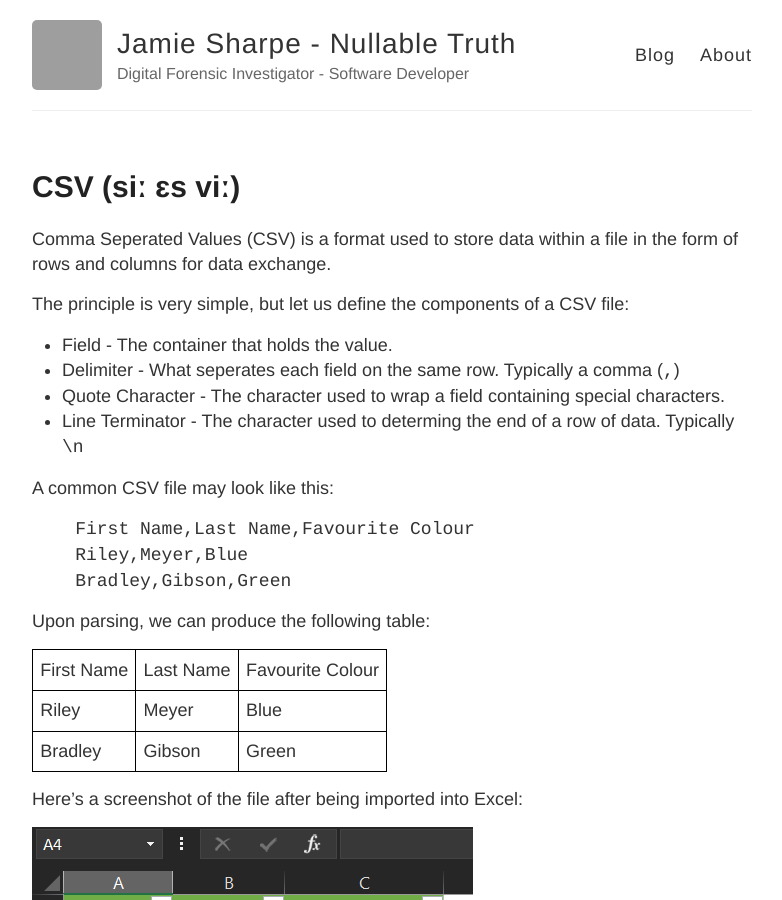
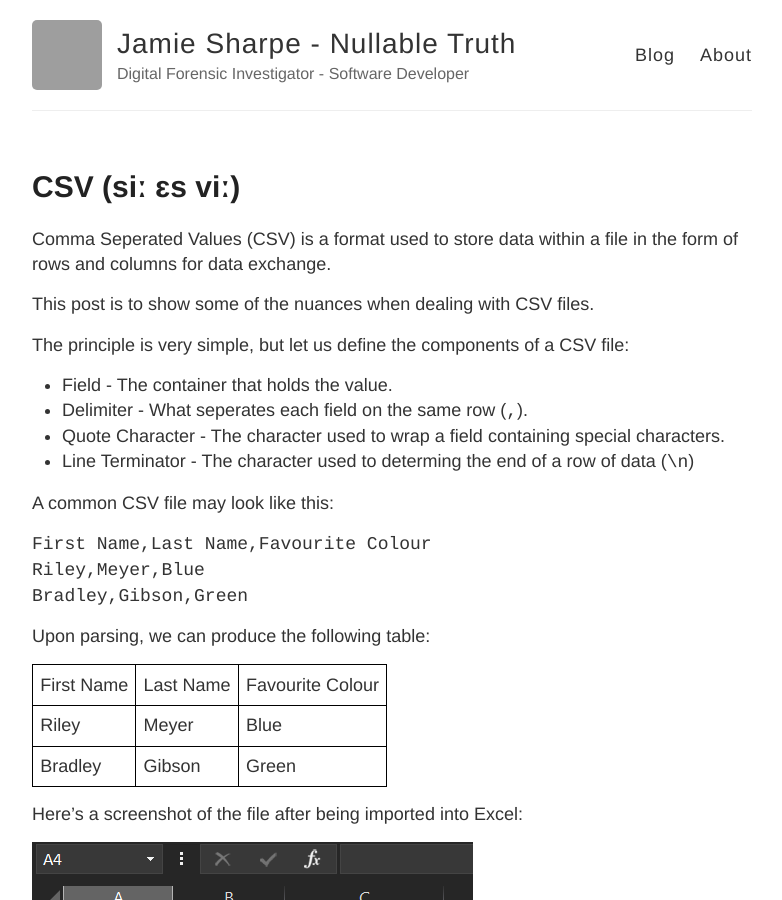
Before and after one commit to JamieSharpe/jamiesharpe.github.io, a Jekyll site: the page built from _posts/2021-02-10-CSV-Parsing.md, in a window 1280 px wide and 900 px high. Shown: the whole window, without its empty margins (248-1030 px from the left). Built offline with Jekyll 4.4.1, drawn with Linux system fonts in a browser that asks for light colours; grey boxes are pictures that could not be loaded.

Commit message:
formatting.

````diff
--- a/_posts/2021-02-10-CSV-Parsing.md
+++ b/_posts/2021-02-10-CSV-Parsing.md
@@ -5,19 +5,21 @@ title: CSV (siː ɛs viː)
 
 Comma Seperated Values (CSV) is a format used to store data within a file in the form of rows and columns for data exchange.
 
+This post is to show some of the nuances when dealing with CSV files.
+
 The principle is very simple, but let us define the components of a CSV file:
 
 * Field - The container that holds the value.
-* Delimiter - What seperates each field on the same row. Typically a comma (`,`)
+* Delimiter - What seperates each field on the same row (`,`).
 * Quote Character - The character used to wrap a field containing special characters.
-* Line Terminator - The character used to determing the end of a row of data. Typically `\n`
+* Line Terminator - The character used to determing the end of a row of data (`\n`)
 
 A common CSV file may look like this:
 
-```text
-    First Name,Last Name,Favourite Colour
-    Riley,Meyer,Blue
-    Bradley,Gibson,Green
+```
+First Name,Last Name,Favourite Colour
+Riley,Meyer,Blue
+Bradley,Gibson,Green
 ```
 
 Upon parsing, we can produce the following table:
````
